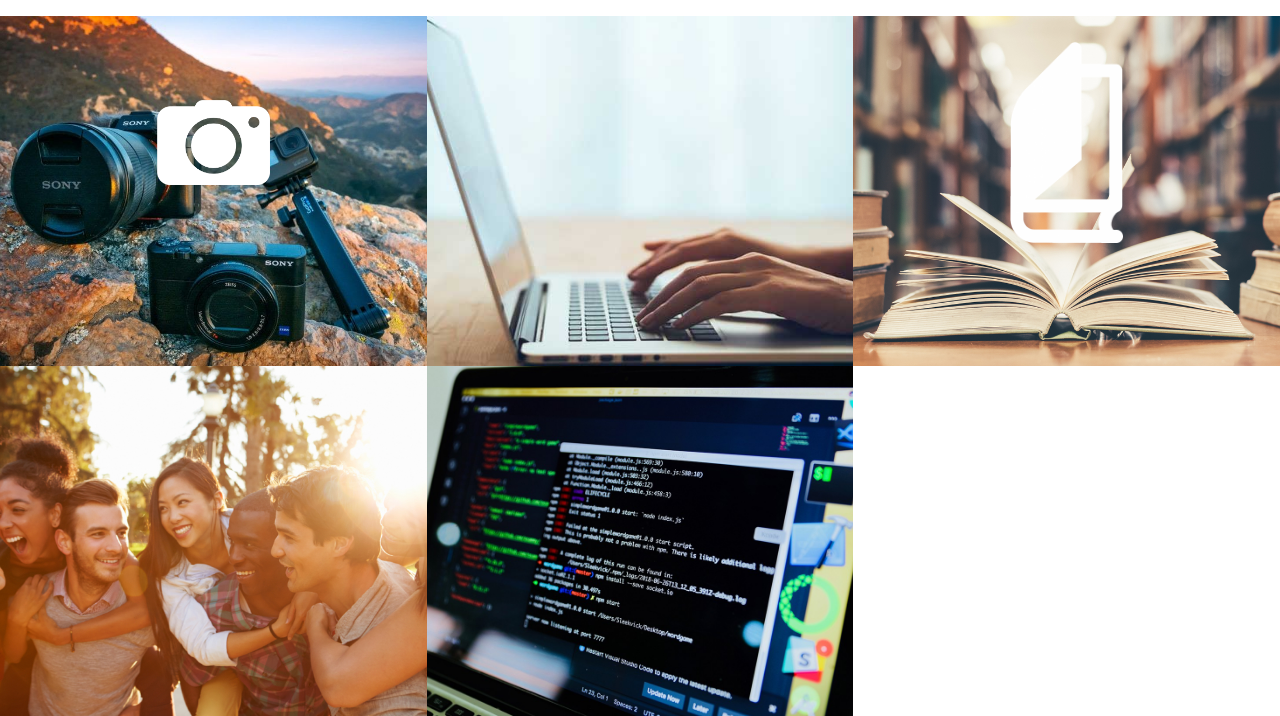
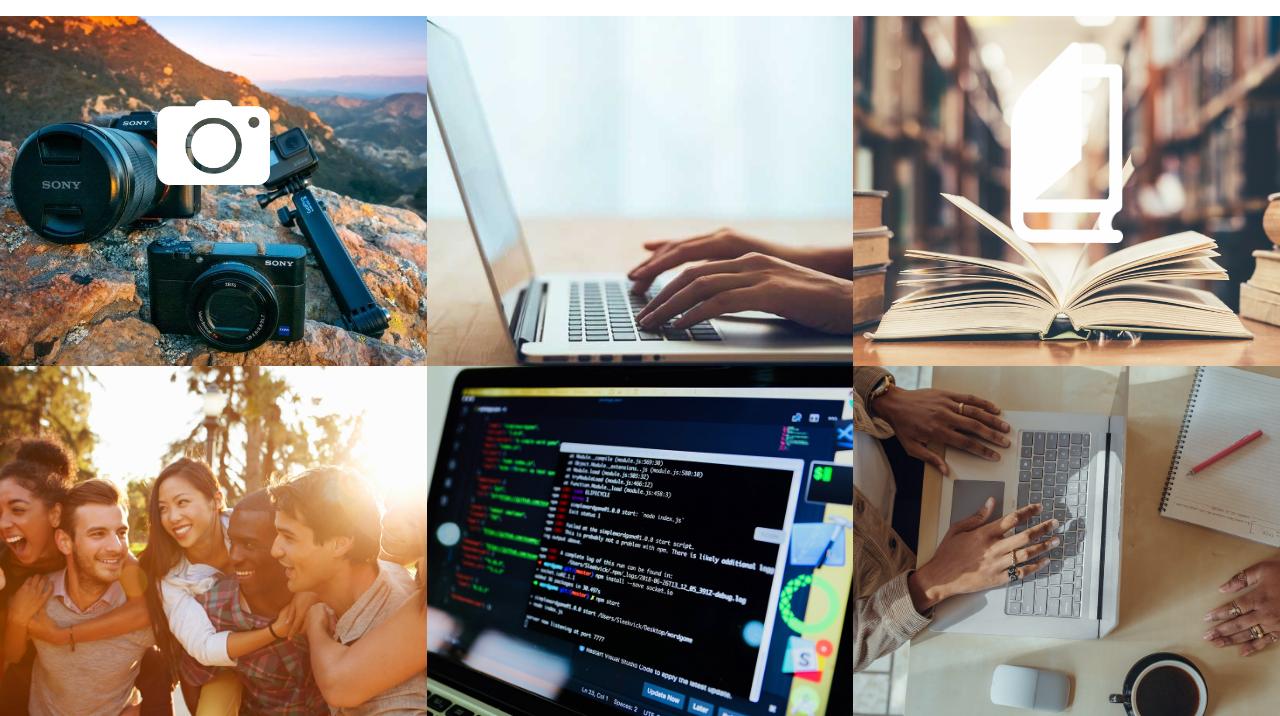
Before and after one commit to ejay0289/HTML-CSS, a plain HTML site: page index.html in a window 1280 px wide. Shown: the part 84-800 px from the top of the page. Drawn offline with Linux system fonts and the light colour scheme; a script that the page names is missing.

Commit message:
Update index.html

```diff
--- a/index.html
+++ b/index.html
@@ -88,7 +88,7 @@
                 </div>
 
                 <div class="portfolio-item-wrapper">
-                    <div class="portfolio-img-background" style="background-image:url(pig/portfolio6.jpg)"></div>
+                    <div class="portfolio-img-background" style="background-image:url(pig/portfolio6.jfif)"></div>
                      <div class="img-text-wrapper">
                           <div class="logo-wrapper">
                                <img src="" alt="">
```
